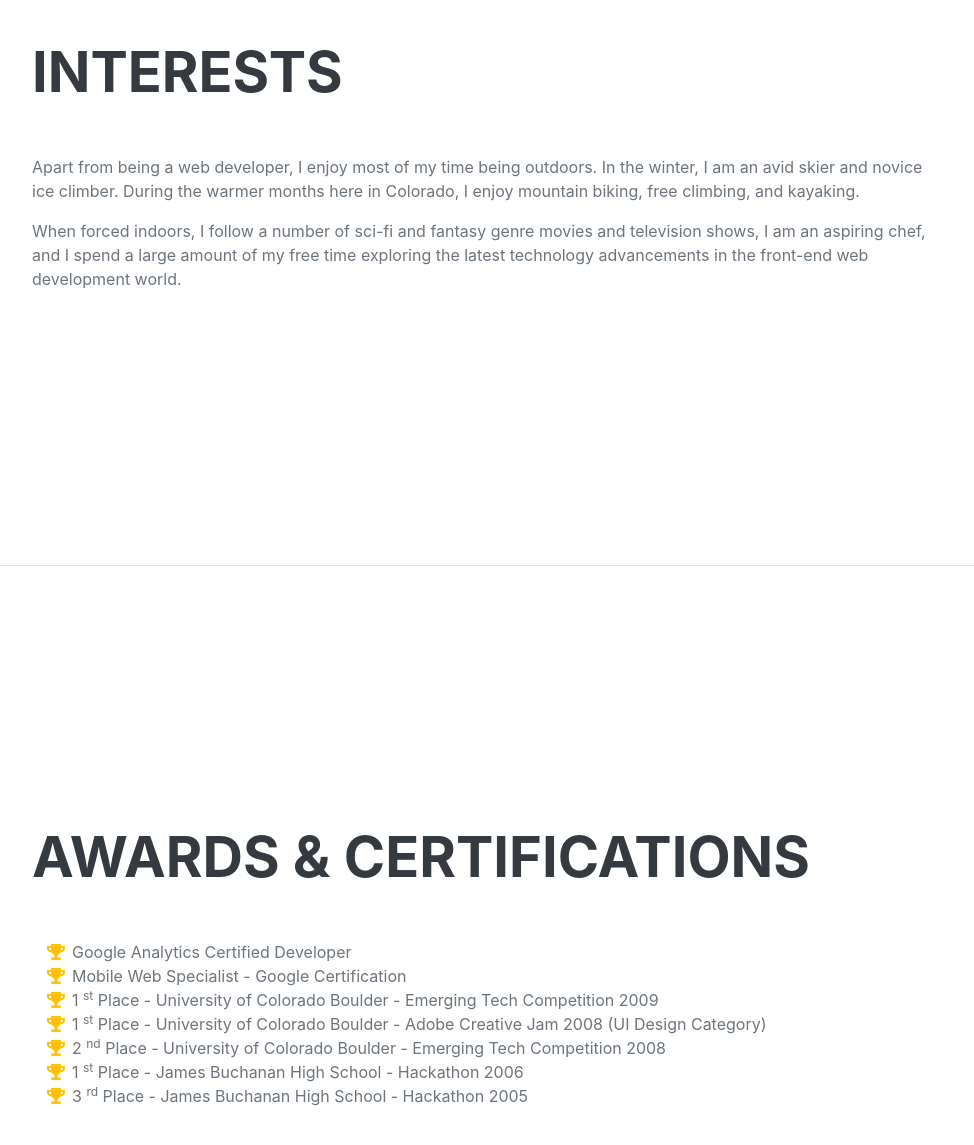
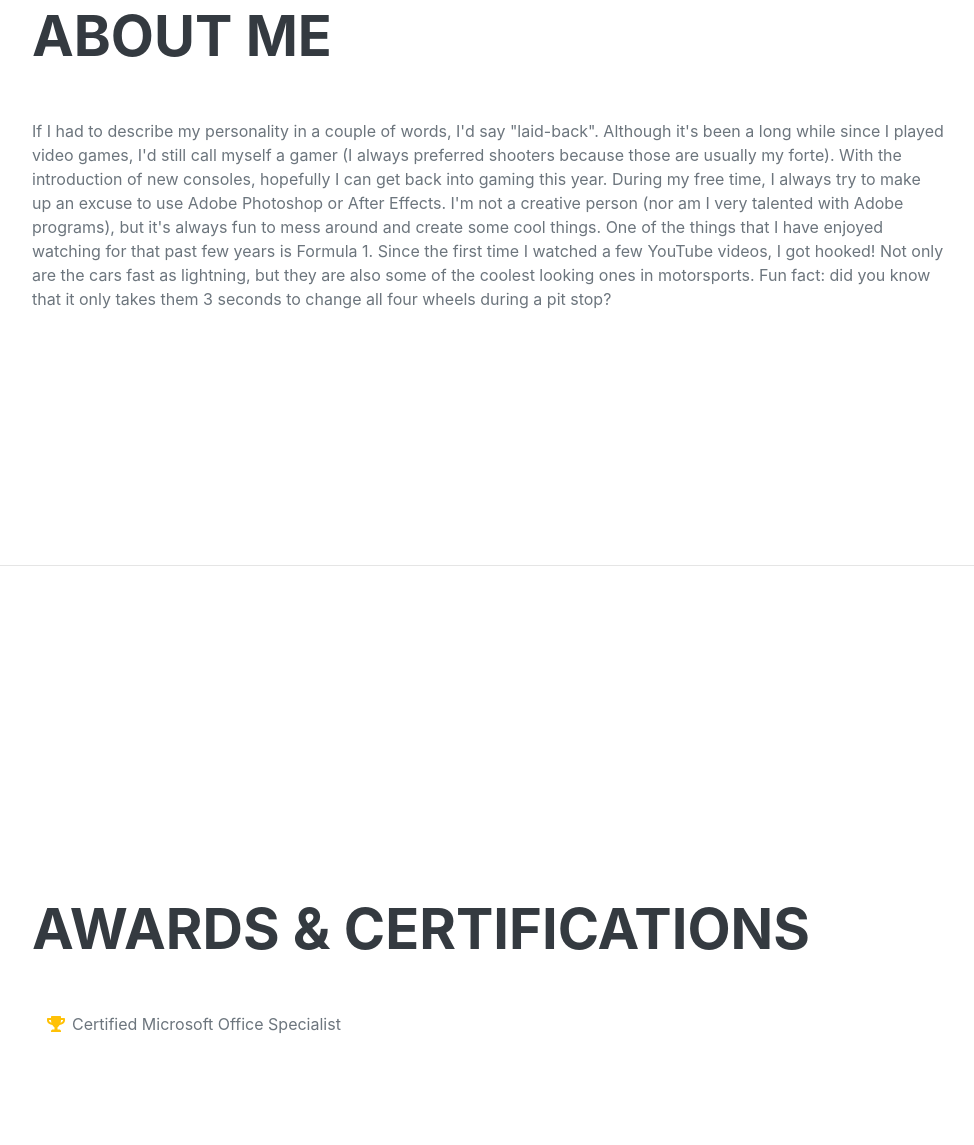
Before and after one commit to DanielTSevilla/Web, a plain HTML site: page index.html in a window 1280 px wide. Shown: the part 3439-4584 px from the top of the page, without its empty margins (288-1262 px from the left). Drawn offline with nearby package versions, Linux system fonts and the light colour scheme; a web font is replaced by a local one.

Commit message:
Update index.html

```diff
--- a/index.html
+++ b/index.html
@@ -144,10 +144,10 @@
             <!-- Interests-->
             <section class="resume-section" id="interests">
                 <div class="resume-section-content">
-                    <h2 class="mb-5">Interests</h2>
-                    <p>Apart from being a web developer, I enjoy most of my time being outdoors. In the winter, I am an avid skier and novice ice climber. During the warmer months here in Colorado, I enjoy mountain biking, free climbing, and kayaking.</p>
-                    <p class="mb-0">When forced indoors, I follow a number of sci-fi and fantasy genre movies and television shows, I am an aspiring chef, and I spend a large amount of my free time exploring the latest technology advancements in the front-end web development world.</p>
-                </div>
+                    <h2 class="mb-5">About Me</h2>
+                    <p>If I had to describe my personality in a couple of words, I'd say "laid-back". Although it's been a long while since I played video games, I'd still call myself a gamer (I always preferred shooters because those are usually my forte). With the introduction of new consoles, hopefully I can get back into gaming this year. During my free time, I always try to make up an excuse to use Adobe Photoshop or After Effects. I'm not a creative person (nor am I very talented with Adobe programs), but it's always fun to mess around and create some cool things.
+                        One of the things that I have enjoyed watching for that past few years is Formula 1. Since the first time I watched a few YouTube videos, I got hooked! Not only are the cars fast as lightning, but they are also some of the coolest looking ones in motorsports. Fun fact: did you know that it only takes them 3 seconds to change all four wheels during a pit stop?
+                    </p>
             </section>
             <hr class="m-0" />
             <!-- Awards-->
@@ -157,41 +157,7 @@
                     <ul class="fa-ul mb-0">
                         <li>
                             <span class="fa-li"><i class="fas fa-trophy text-warning"></i></span>
-                            Google Analytics Certified Developer
-                        </li>
-                        <li>
-                            <span class="fa-li"><i class="fas fa-trophy text-warning"></i></span>
-                            Mobile Web Specialist - Google Certification
-                        </li>
-                        <li>
-                            <span class="fa-li"><i class="fas fa-trophy text-warning"></i></span>
-                            1
-                            <sup>st</sup>
-                            Place - University of Colorado Boulder - Emerging Tech Competition 2009
-                        </li>
-                        <li>
-                            <span class="fa-li"><i class="fas fa-trophy text-warning"></i></span>
-                            1
-                            <sup>st</sup>
-                            Place - University of Colorado Boulder - Adobe Creative Jam 2008 (UI Design Category)
-                        </li>
-                        <li>
-                            <span class="fa-li"><i class="fas fa-trophy text-warning"></i></span>
-                            2
-                            <sup>nd</sup>
-                            Place - University of Colorado Boulder - Emerging Tech Competition 2008
-                        </li>
-                        <li>
-                            <span class="fa-li"><i class="fas fa-trophy text-warning"></i></span>
-                            1
-                            <sup>st</sup>
-                            Place - James Buchanan High School - Hackathon 2006
-                        </li>
-                        <li>
-                            <span class="fa-li"><i class="fas fa-trophy text-warning"></i></span>
-                            3
-                            <sup>rd</sup>
-                            Place - James Buchanan High School - Hackathon 2005
+                            Certified Microsoft Office Specialist
                         </li>
                     </ul>
                 </div>
```
